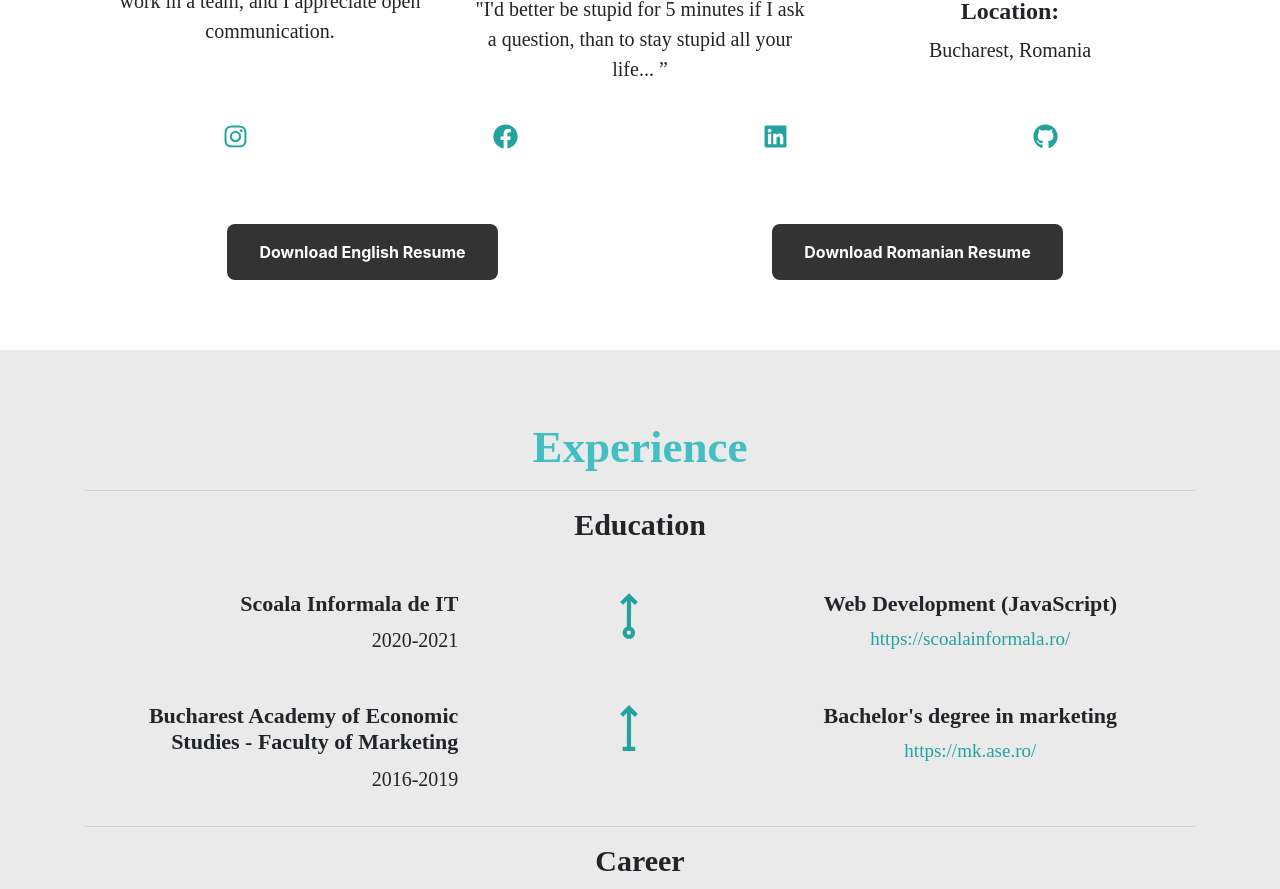
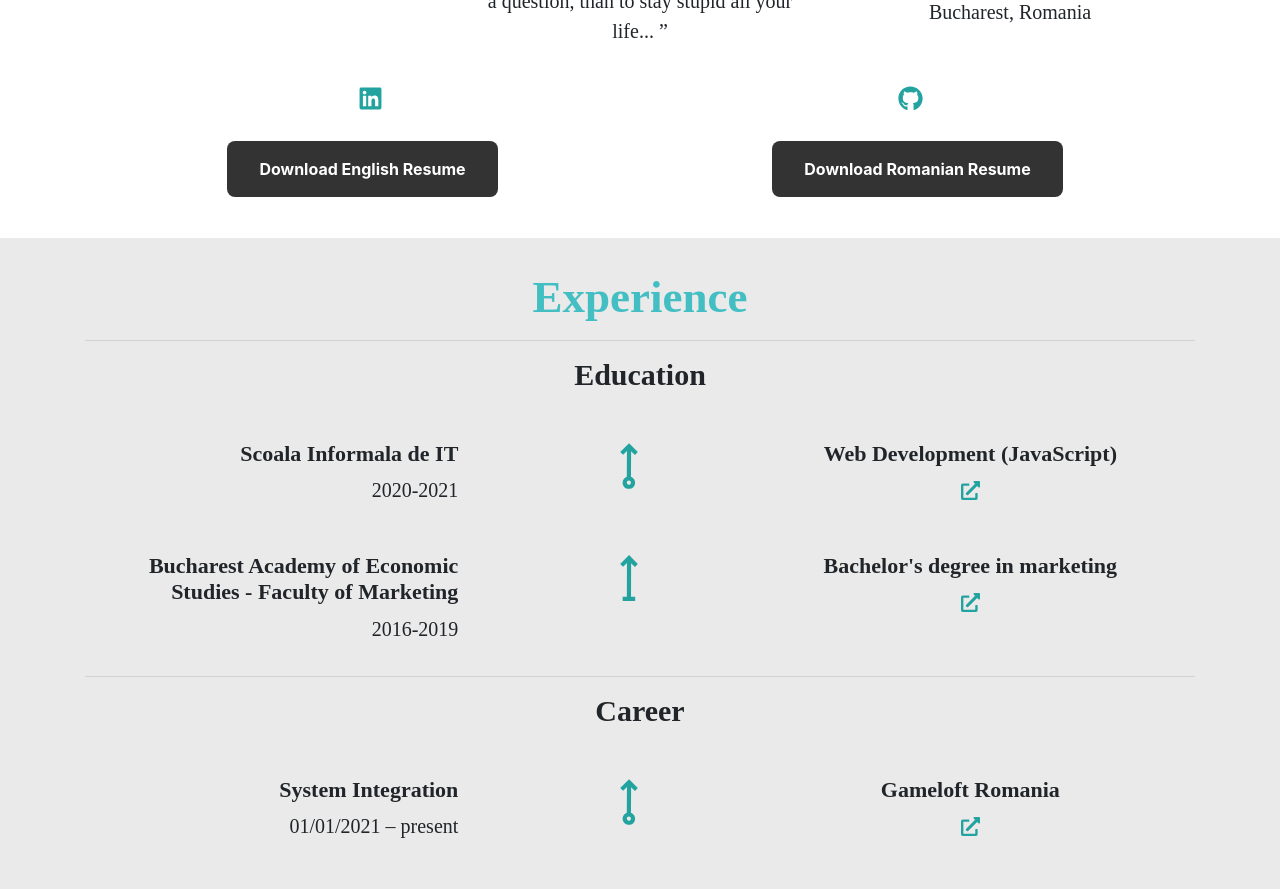
Before and after one commit to ionitarobert97/cv_website_app_react, a React (Create React App) app: page / in a window 1280 px wide. Shown: the part 560-1449 px from the top of the page. Built offline with nearby package versions, Linux system fonts and the light colour scheme.

Commit message:
2nd commit - css changes

```diff
--- a/src/App.css
+++ b/src/App.css
@@ -2,9 +2,11 @@
 
 .background{
   background-color: rgba(223, 223, 223, 0.657);
+  padding-bottom: 1px;
 }
 .background-contact{
-  background-color: rgba(59, 59, 59, 0.904);
+  background-color: rgba(70, 70, 70, 0.856);
+  padding-bottom: 1px;
 }
 .title-page{
   font-size: 45px;
@@ -38,8 +40,9 @@ span{
 }
 .container{
   position: relative;
-  padding: 70px 0px;
   text-align: center;
+  margin-bottom: 25px;
+  padding-top: 2rem;
 }
 @media screen and (max-width: 767px){
     .row > .col{
@@ -59,9 +62,6 @@ span{
   .row > .col{
     flex-basis: auto;
     margin-top: 0.5rem;
-  }
-  .education-links{
-    display: none;
   }
   #downloadButtons{
     margin:auto;
@@ -143,7 +143,9 @@ hr {
     padding-top:130px;
   }
 }
-
+#profile{
+  padding-bottom: 1rem;
+}
 
 /* Experience */
 
@@ -192,6 +194,9 @@ hr {
   font-family: 'Times New Roman', Times, serif;
   font-size: 19px;
 }
+#experience{
+  padding-bottom: 0.5rem;
+}
 
 
 /* Abilities */
@@ -204,13 +209,13 @@ hr {
   display: inline-block;
   width: 60%;
 }
-.ability-score{
-  float: right;
-}
 .abilities-subtitle{
   padding-top: 1rem;
   font-weight: bold;
   font-size: 32px;
+}
+#abilities{
+  padding-bottom: 0.1rem;
 }
 
 
@@ -223,6 +228,9 @@ hr {
   background-color: rgba(51, 51, 51, 0.746);
   visibility: visible;
   cursor: pointer;
+}
+#projects {
+  padding-bottom: 5rem;
 }
 
 /* Contact */
@@ -246,5 +254,5 @@ hr {
   color: white;
 }
 #contact{
-  padding-bottom: 19rem;
+  padding-bottom: 21rem;
 }
--- a/src/components/pages/Experience.js
+++ b/src/components/pages/Experience.js
@@ -1,5 +1,6 @@
 import React from "react";
 import { CgArrowLongUpC, CgArrowLongUpL } from "react-icons/cg";
+import { FaExternalLinkAlt } from "react-icons/fa";
 
 const Experience = () => {
   return (
@@ -16,9 +17,16 @@ const Experience = () => {
             </div>
             <CgArrowLongUpC className="education-icon" />
             <div>
-              <h5 className="education-name-right">Web Development (JavaScript)</h5>
-              <a className="education-links" href="https://scoalainformala.ro/" target="_blank" rel="noreferrer">
-                https://scoalainformala.ro/
+              <h5 className="education-name-right">
+                Web Development (JavaScript)
+              </h5>
+              <a
+                className="education-links"
+                href="https://scoalainformala.ro/"
+                target="_blank"
+                rel="noreferrer"
+              >
+                <FaExternalLinkAlt />
               </a>
             </div>
           </div>
@@ -31,9 +39,16 @@ const Experience = () => {
             </div>
             <CgArrowLongUpL className="education-icon" />
             <div>
-              <h5 className="education-name-right">Bachelor's degree in marketing</h5>
-              <a className="education-links" href="https://mk.ase.ro/" target="_blank" rel="noreferrer">
-                https://mk.ase.ro/
+              <h5 className="education-name-right">
+                Bachelor's degree in marketing
+              </h5>
+              <a
+                className="education-links"
+                href="https://mk.ase.ro/"
+                target="_blank"
+                rel="noreferrer"
+              >
+                <FaExternalLinkAlt />
               </a>
             </div>
           </div>
@@ -49,8 +64,13 @@ const Experience = () => {
             <CgArrowLongUpC className="education-icon" />
             <div>
               <h5 className="education-name-right">Gameloft Romania</h5>
-              <a className="education-links" href="http://www.gameloft.ro/" target="_blank" rel="noreferrer">
-                http://www.gameloft.ro/
+              <a
+                className="education-links"
+                href="http://www.gameloft.ro/"
+                target="_blank"
+                rel="noreferrer"
+              >
+                <FaExternalLinkAlt />
               </a>
             </div>
           </div>
@@ -62,8 +82,13 @@ const Experience = () => {
             <CgArrowLongUpC className="education-icon" />
             <div>
               <h5 className="education-name-right">Gameloft Romania</h5>
-              <a className="education-links" href="http://www.gameloft.ro/" target="_blank" rel="noreferrer">
-                http://www.gameloft.ro/
+              <a
+                className="education-links"
+                href="http://www.gameloft.ro/"
+                target="_blank"
+                rel="noreferrer"
+              >
+                <FaExternalLinkAlt />
               </a>
             </div>
           </div>
@@ -74,7 +99,9 @@ const Experience = () => {
             </div>
             <CgArrowLongUpL className="education-icon" />
             <div>
-              <h5 className="education-name-right">Udrescu Building Management</h5>
+              <h5 className="education-name-right">
+                Udrescu Building Management
+              </h5>
             </div>
           </div>
         </div>
--- a/src/components/pages/Profile.js
+++ b/src/components/pages/Profile.js
@@ -47,16 +47,6 @@ const Profile = () => {
             </Col>
           </Row>
           <div className="social-profile">
-            <a href="https://www.instagram.com/robert.irs/" target="_blank" rel="noreferrer">
-              <FaInstagram />
-            </a>
-            <a
-              href="https://www.facebook.com/robertstefan.ionita"
-              target="_blank"
-              rel="noreferrer"
-            >
-              <FaFacebook />
-            </a>
             <a
               href="https://www.linkedin.com/in/ioni%C8%9B%C4%83-robert-%C8%99tefan-999a4718a/"
               target="_blank"
```
